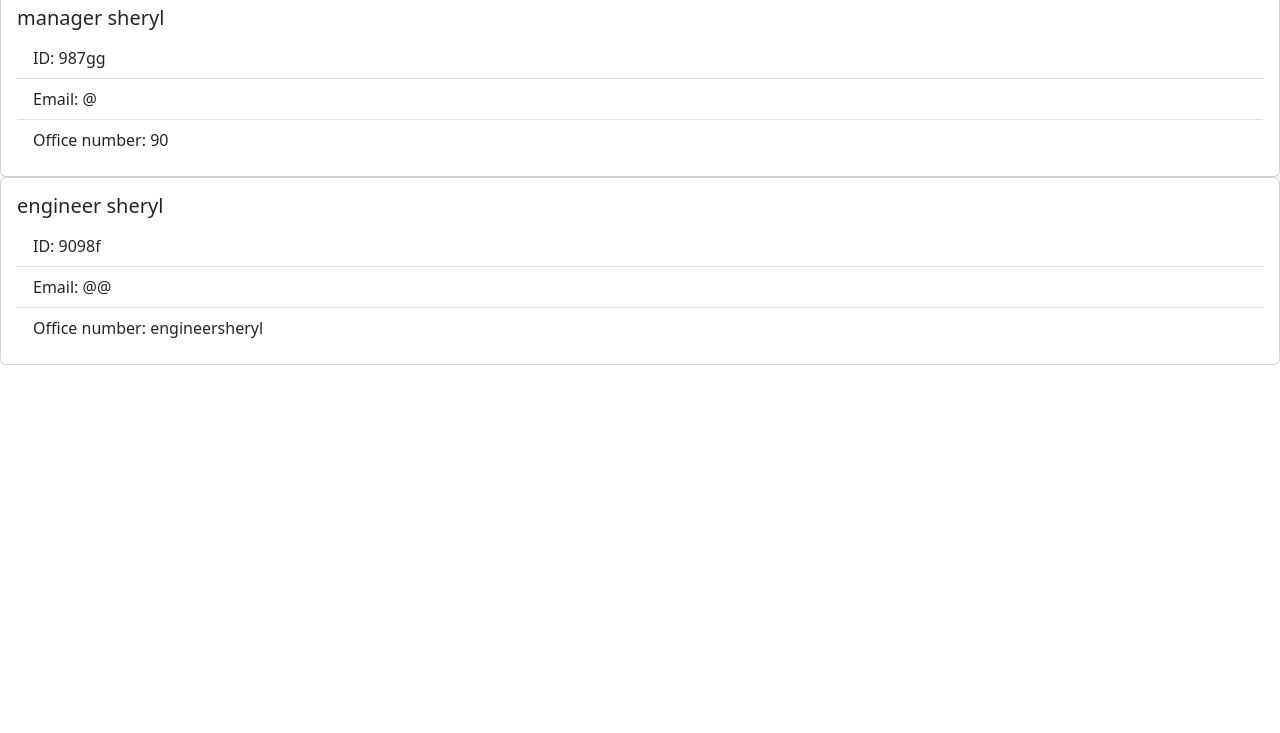
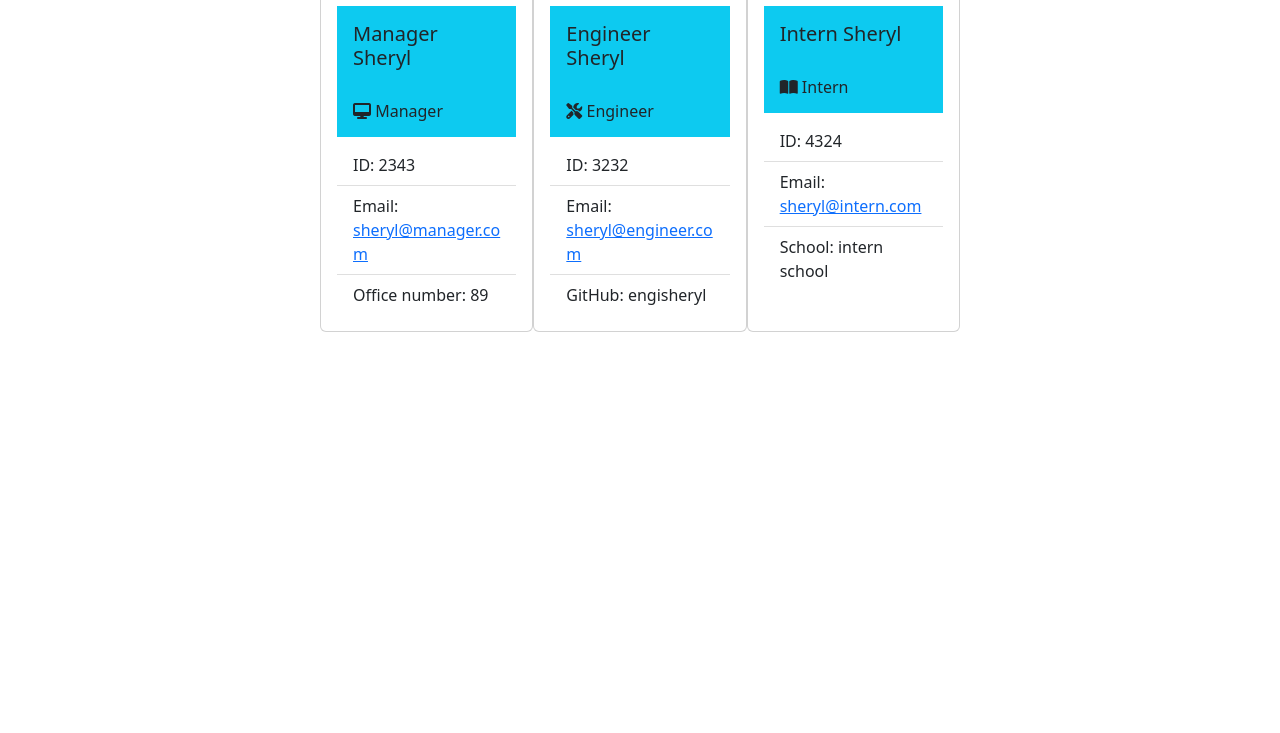
Before and after one commit to reversedentistry/OOP-Team-Generator-Profile, a website: page dist/index.html in a window 1280 px wide. Shown: the part 67-800 px from the top of the page. Drawn offline with nearby package versions, Linux system fonts and the light colour scheme.

Commit message:
Test run 2

```diff
--- a/dist/index.html
+++ b/dist/index.html
@@ -7,27 +7,40 @@
         <meta name="viewport" content="width=device-width, initial-scale=1.0">
         <title>Team Profiles</title>
         <link rel="stylesheet" href="https://cdn.jsdelivr.net/npm/bootstrap@5.2.0-beta1/dist/css/bootstrap.min.css">
+        <script src="https://kit.fontawesome.com/0cf2322ab7.js" crossorigin="anonymous"></script>
     </head>
     <body>
         <header>
-            <h1>My Team</h1>
+            <h1 class="text-center.bg-success.bg-gradient">My Team</h1>
         </header>
-        <main id="profiles"><div class="card">
+        <main class="d-flex justify-content-center"><div class="card col-12 col-md-5 col-lg-2">
     <div class="card-body">
-      <h5 class="card-title">manager sheryl</h5>
+      <h5 class="card-title p-3 mb-0 bg-info text-dark">Manager Sheryl</h5>
+      <h6 class="card-title p-3 mt-0 bg-info text-dark"><i class="fa-solid fa-desktop"></i></i> Manager</h6>
     <ul class="list-group list-group-flush">
-      <li class="list-group-item">ID: 987gg</li>
-      <li class="list-group-item">Email: @</li>
-      <li class="list-group-item">Office number: 90</li>
+      <li class="list-group-item">ID: 2343</li>
+      <li class="list-group-item">Email: <a href="mailto:sheryl@manager.com">sheryl@manager.com</a></li>
+      <li class="list-group-item">Office number: 89</li>
     </ul>
     </div>
-    </div><div class="card">
+    </div><div class="card col-12 col-md-5 col-lg-2">
     <div class="card-body">
-      <h5 class="card-title">engineer sheryl</h5>
+      <h5 class="card-title p-3 mb-0 bg-info text-dark">Engineer Sheryl</h5>
+      <h6 class="card-title p-3 mt-0 bg-info text-dark"><i class="fa-solid fa-screwdriver-wrench"></i> Engineer</h6>
     <ul class="list-group list-group-flush">
-      <li class="list-group-item">ID: 9098f</li>
-      <li class="list-group-item">Email: @@</li>
-      <li class="list-group-item">Office number: engineersheryl</li>
+      <li class="list-group-item">ID: 3232</li>
+      <li class="list-group-item">Email: <a href="mailto:sheryl@engineer.com">sheryl@engineer.com</a></li>
+      <li class="list-group-item">GitHub: engisheryl</li>
+    </ul>
+    </div>
+    </div><div class="card col-12 col-md-5 col-lg-2">
+    <div class="card-body">
+      <h5 class="card-title p-3 mb-0 bg-info text-dark">Intern Sheryl</h5>
+      <h6 class="card-title p-3 mt-0 bg-info text-dark"><i class="fa-solid fa-book-open"></i> Intern</h6>
+    <ul class="list-group list-group-flush">
+      <li class="list-group-item">ID: 4324</li>
+      <li class="list-group-item">Email: <a href="mailto:sheryl@intern.com">sheryl@intern.com</a></li>
+      <li class="list-group-item">School: intern school</li>
     </ul>
     </div>
     </div></main>
```
